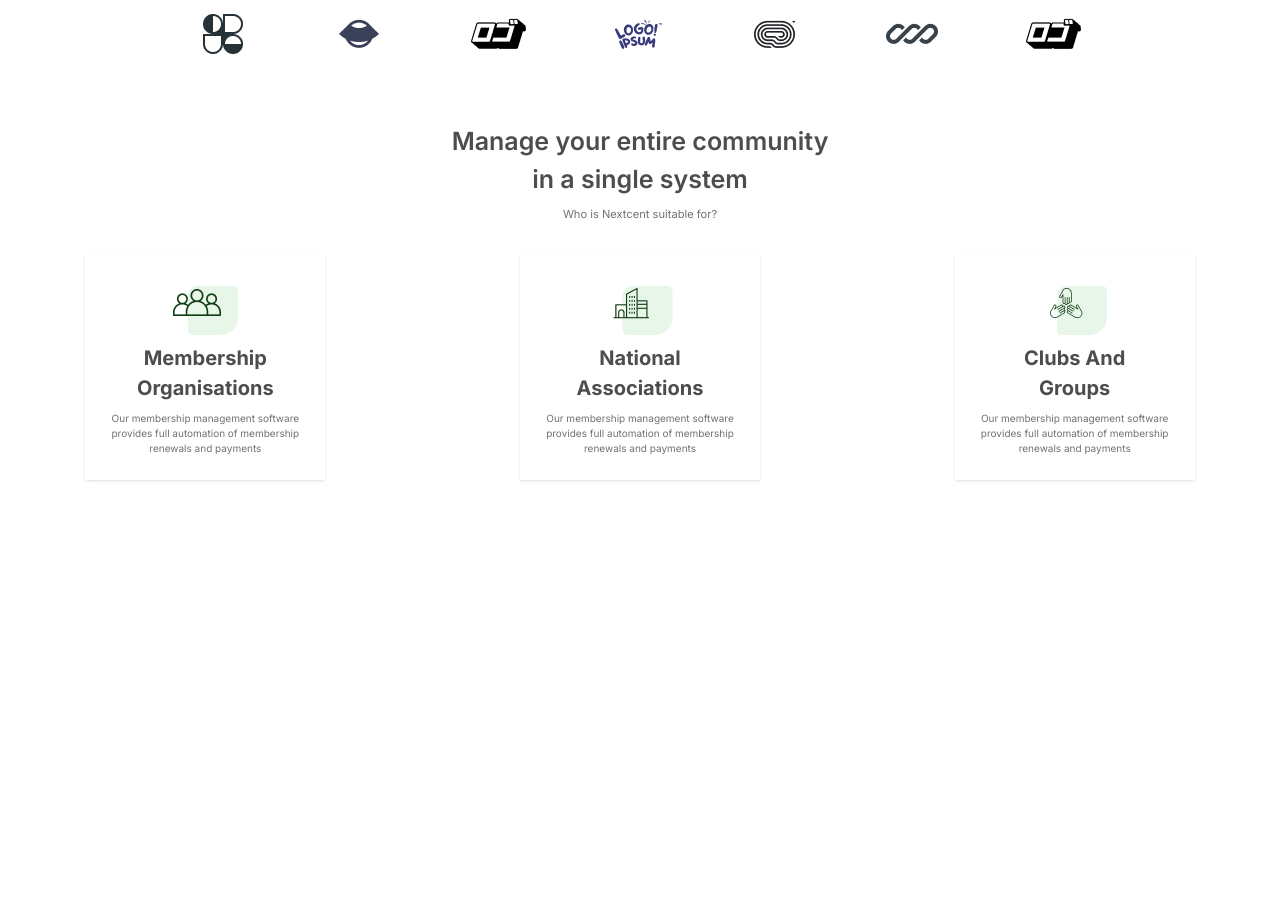
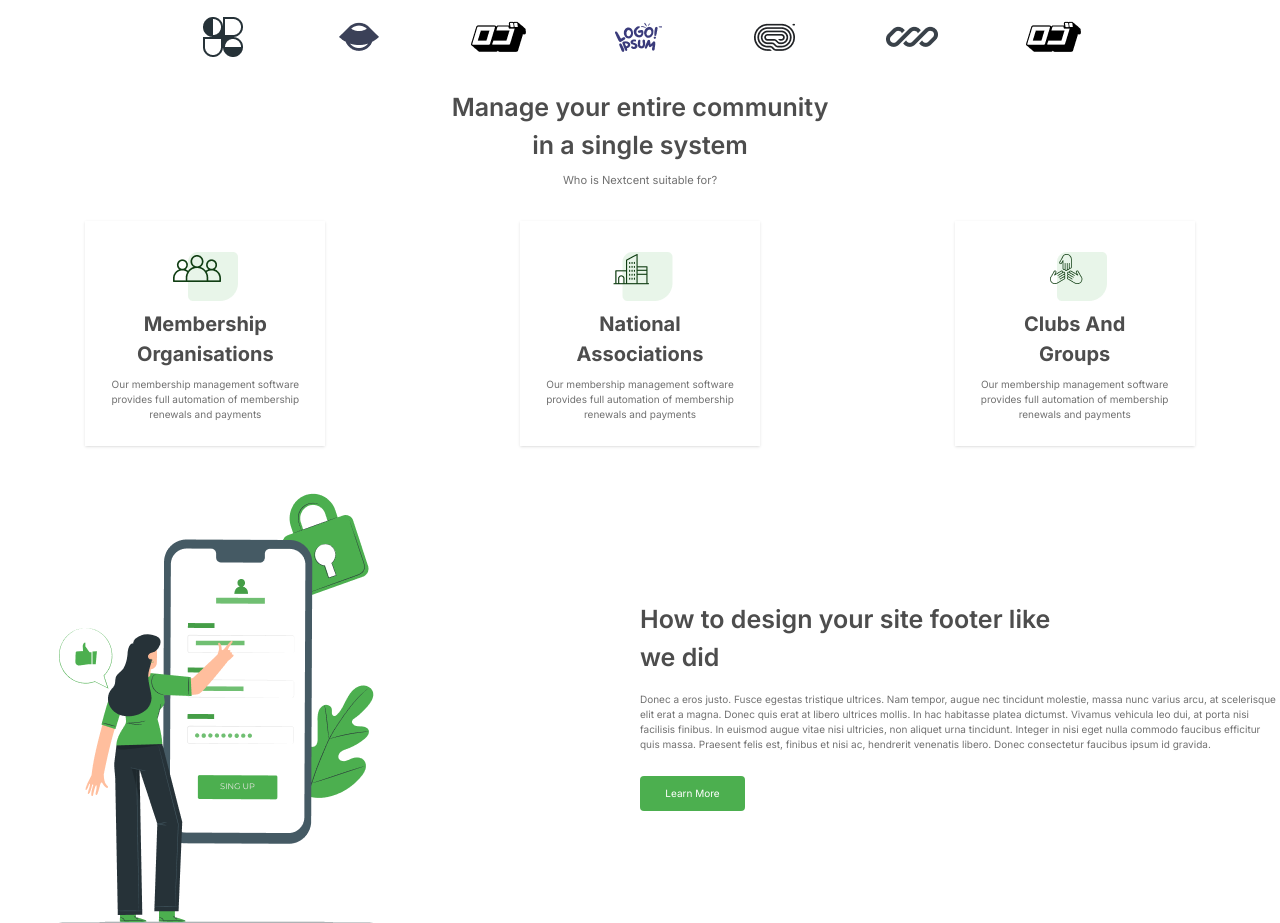
Before and after one commit to anantachai964/React-TailwinCSS, a React (Vite) app: page / in a window 1280 px wide. Shown: the part 780-1703 px from the top of the page. Before the commit the page ends 1303 px from the top, so only its background shows below. Built offline with nearby package versions, Linux system fonts and the light colour scheme.

Commit message:
Create Cart How Component

```diff
--- a/src/App.jsx
+++ b/src/App.jsx
@@ -3,6 +3,7 @@ import Header from "./components/Header";
 import Navbar from "./components/Navbar";
 import Clients from "./components/Clients";
 import Card from "./components/Card";
+import How from "./components/How";
 
 
 function App() {
@@ -13,6 +14,7 @@ function App() {
       <Header />
       <Clients />
       <Card />
+      <How />
     </>
   );
 }
--- a/src/components/Card.jsx
+++ b/src/components/Card.jsx
@@ -5,7 +5,7 @@ import icon3 from "../assets/img/icon-03.png";
 
 function Card() {
   return (
-    <div className="max-w-[1320px] mx-auto h-[400px] mt-[4rem]">
+    <div className="container max-w-[1320px] mx-auto h-[400px] mt-[27px]">
       <div className="flex flex-col justify-center items-center">
         <h2 className="text-[25px] font-semibold text-[#4D4D4D]">
           Manage your entire community <br />
@@ -32,7 +32,8 @@ function Card() {
         <div className="w-[240px] h-auto shadow-sm grid grid-cols-1 justify-items-center p-[1.5rem] gap-[0.5rem]">
           <img src={icon2} alt="" />
           <h2 className="text-center text-[#4D4D4D] text-[20px] font-bold">
-            National<br />
+            National
+            <br />
             Associations
           </h2>
           <p className="text-[#717171] text-[10px] text-center">
@@ -43,7 +44,8 @@ function Card() {
         <div className="w-[240px] h-auto shadow-sm grid grid-cols-1 justify-items-center p-[1.5rem] gap-[0.5rem]">
           <img src={icon3} alt="" />
           <h2 className="text-center text-[#4D4D4D] text-[20px] font-bold">
-            Clubs And<br />
+            Clubs And
+            <br />
             Groups
           </h2>
           <p className="text-[#717171] text-[10px] text-center">
--- a/src/components/Clients.jsx
+++ b/src/components/Clients.jsx
@@ -19,7 +19,7 @@ const icons = [
 
 function Clients() {
   return (
-    <div className="max-w-[1320px] mx-auto h-[135px] mt-[1.5rem] ">
+    <div className="containermax-w-[1320px] mx-auto h-[135px] mt-[27px] ">
       <div className="flex flex-col items-center justify-center">
         <h2 className="text-[#4D4D4D] text-[25px] font-semibold">
           Our Clients
--- a/src/components/Header.jsx
+++ b/src/components/Header.jsx
@@ -4,7 +4,7 @@ import headerImg from "../assets/img/header-img.png"
 function Header() {
   return (
     <header className="bg-[#F5F7FA]">
-      <div className="mx-auto h-[600px] max-w-[1320px] p-8 flex justify-between items-center">
+      <div className="containermx-auto h-[600px] max-w-[1320px] p-8 flex justify-between items-center">
         <div>
             <h1 className="text-[44.55px] font-semibold leading-[1.2]">Lessons and insights <br /> <span className="text-[#4CAF4F]">from 8 years</span></h1>
             <p className="text-[11.4px] text-[#717171] mt-[1rem]">Where to grow your business as a photographer: site or social media?</p>
--- /dev/null
+++ b/src/components/How.jsx
@@ -0,0 +1,34 @@
+import React from "react";
+import howImg from "../assets/img/img-02.png";
+
+function How() {
+  return (
+    <div className="max-w-[1320px] mx-auto h-auto ">
+      <div className="flex justify-between items-center">
+        <div className="flex-1">
+          <img src={howImg} alt="" />
+        </div>
+        <div className="flex-1">
+          <h2 className="text-[25px] text-[#4D4D4D] font-semibold mb-[1rem]">
+            How to design your site footer like <br />
+            we did
+          </h2>
+          <p className="text-[10px] text-[#717171] inline-block mb-[1.5rem]">
+            Donec a eros justo. Fusce egestas tristique ultrices. Nam tempor,
+            augue nec tincidunt molestie, massa nunc varius arcu, at scelerisque
+            elit erat a magna. Donec quis erat at libero ultrices mollis. In hac
+            habitasse platea dictumst. Vivamus vehicula leo dui, at porta nisi
+            facilisis finibus. In euismod augue vitae nisi ultricies, non
+            aliquet urna tincidunt. Integer in nisi eget nulla commodo faucibus
+            efficitur quis massa. Praesent felis est, finibus et nisi ac,
+            hendrerit venenatis libero. Donec consectetur faucibus ipsum id
+            gravida.
+          </p>
+          <button className="w-[105px] h-[35px] bg-[#4CAF4F] text-white text-[10px] rounded-[4px] ">Learn More</button>
+        </div>
+      </div>
+    </div>
+  );
+}
+
+export default How;
--- a/src/components/Navbar.jsx
+++ b/src/components/Navbar.jsx
@@ -4,7 +4,7 @@ import logo from "../assets/img/logo-black.png";
 function Navbar() {
   return (
     <nav className="bg-[#F5F7FA]">
-      <div className="max-w-[1320px] mx-auto h-[80px] flex justify-between items-center p-8">
+      <div className="container max-w-[1320px] mx-auto h-[80px] flex justify-between items-center p-8">
         {/* LOGO */}
         <div>
           <a href="#">
```
